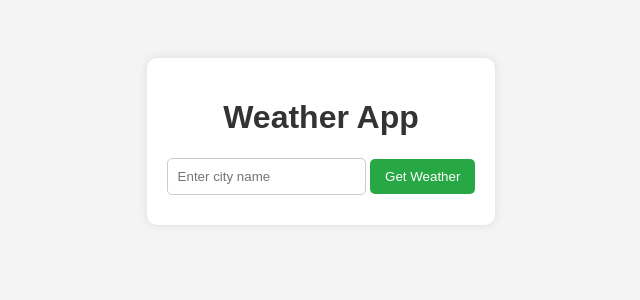
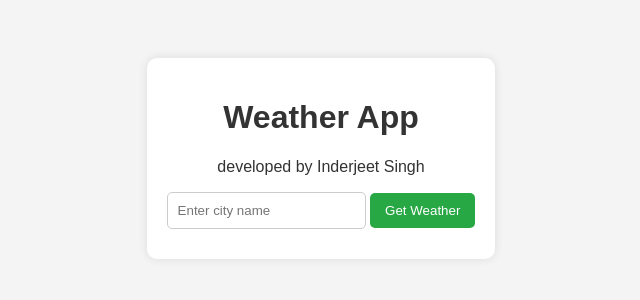
Before and after one commit to xusde/argoCD, a Flask app: page / in a window 1280 px wide. Shown: the top 300 px of the page, without its empty margins (319-959 px from the left). Run offline with Flask 3, Linux system fonts and the light colour scheme.

Commit message:
changed source code

```diff
--- a/templates/index.html
+++ b/templates/index.html
@@ -9,7 +9,7 @@
 <body>
     <div class="container">
         <h1>Weather App</h1>
-        <!-- <p>developed by Inderjeet Singh</p> -->
+        <p>developed by Inderjeet Singh</p>
         <form method="POST">
             <input type="text" name="city" placeholder="Enter city name" required>
             <button type="submit">Get Weather</button>
```
